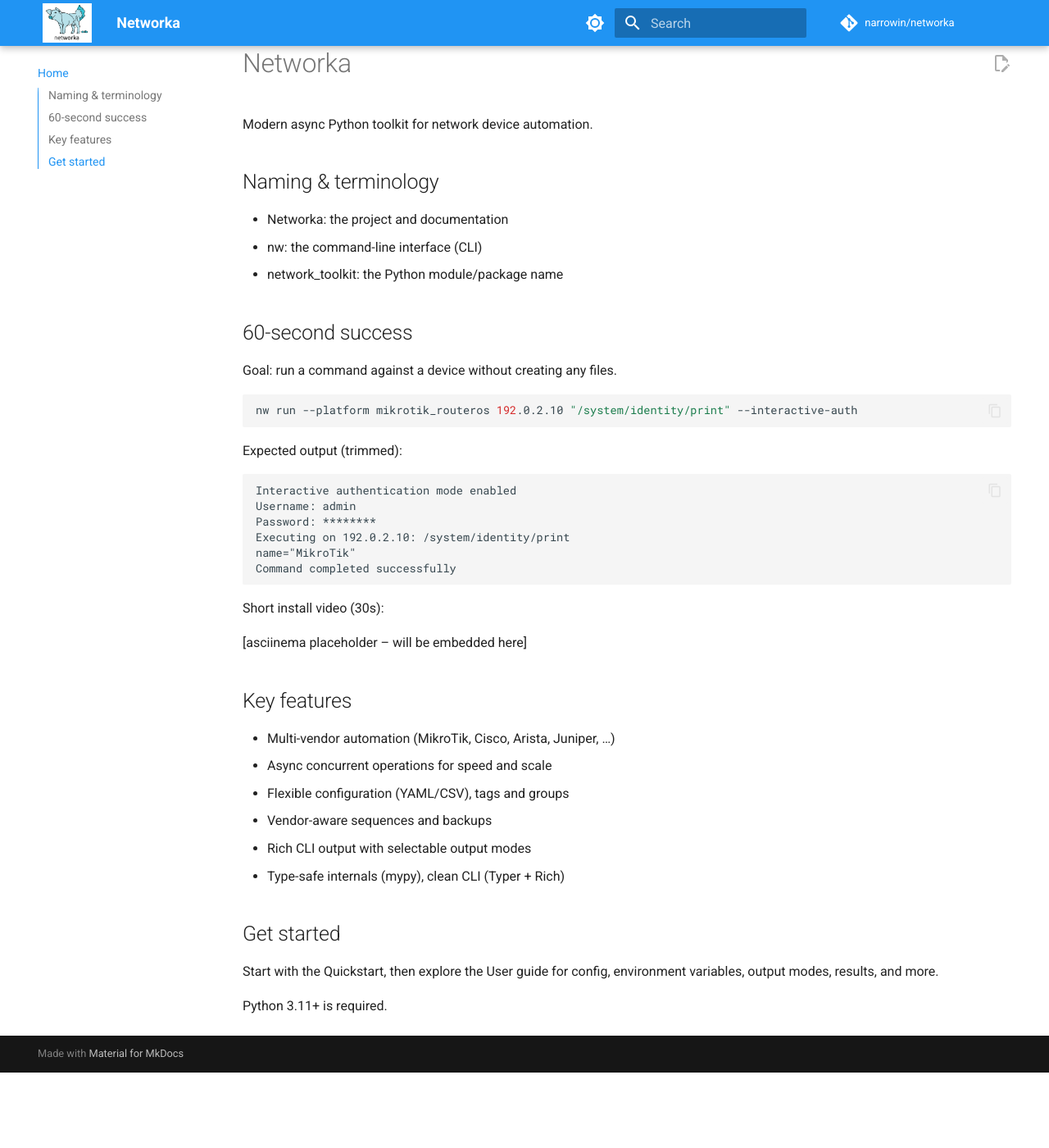
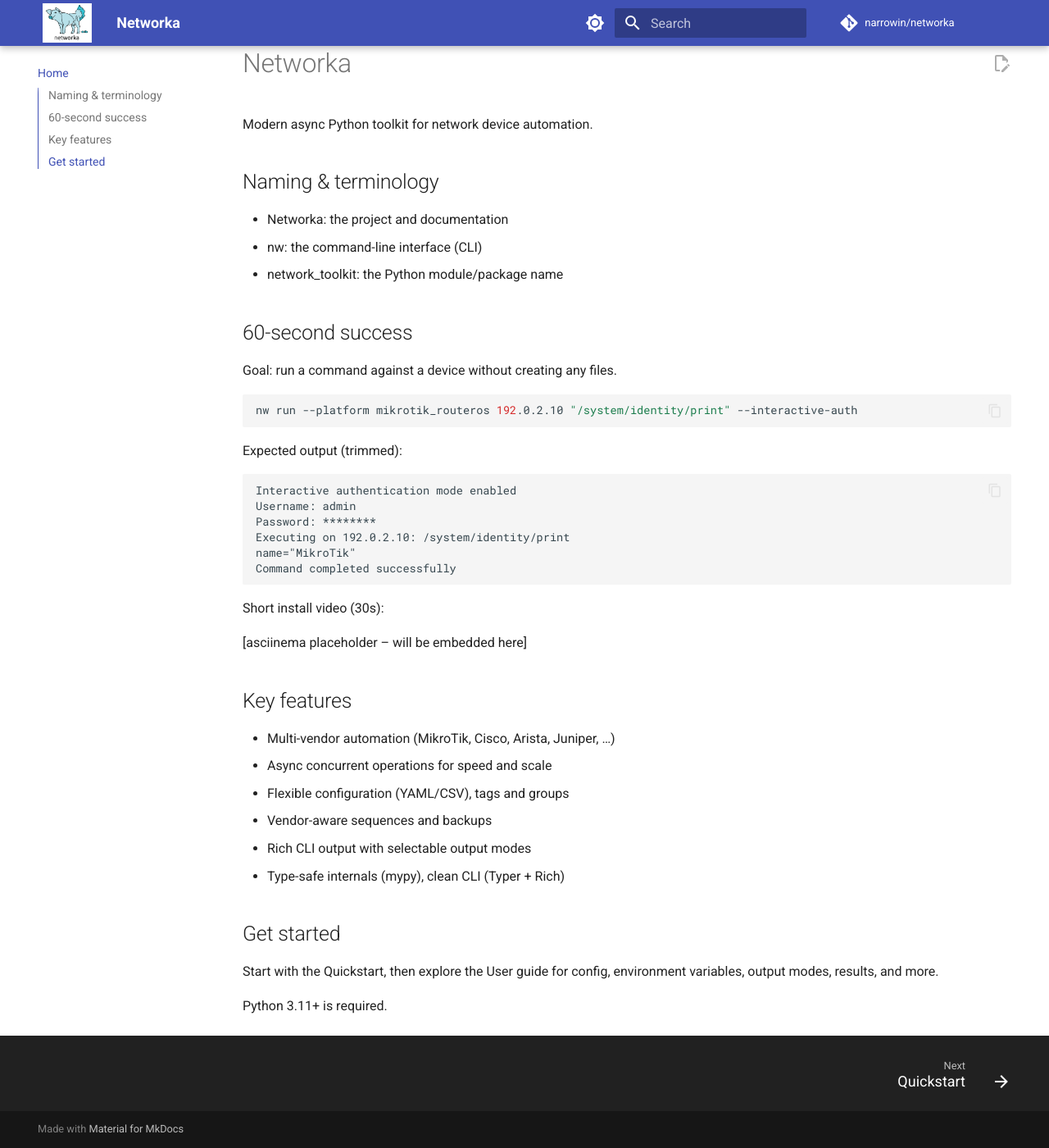
Before and after one commit to narrowin/networka, an MkDocs documentation site: the page built from docs/index.md, in a window 1280 px wide and 1400 px high, scrolled down 97 px. Shown: the whole window at 82% size. Built offline with MkDocs 1.6.1 and Material for MkDocs 9.7.7, drawn with Linux system fonts in a browser that asks for light colours; comment, search, counter and statistics services are not loaded; before the commit the page ends 1405 px from its top, so only the background shows below that.

Commit message:
make the mkdocs theme nicer for dark mode

```diff
--- a/mkdocs.yml
+++ b/mkdocs.yml
@@ -47,16 +47,16 @@
   palette:
     # Palette toggle for light mode
     - scheme: default
-      primary: blue
-      accent: cyan
+      primary: indigo
+      accent: indigo
       toggle:
         icon: material/brightness-7
         name: Switch to dark mode
 
     # Palette toggle for dark mode
     - scheme: slate
-      primary: blue
-      accent: cyan
+      primary: black
+      accent: indigo
       toggle:
         icon: material/brightness-4
         name: Switch to light mode
@@ -65,11 +65,15 @@
     - navigation.sections
     - navigation.top
     - navigation.tracking
+    - navigation.footer
     - toc.integrate
+    - toc.follow
     - content.code.copy
     - content.action.edit
+    - content.tooltips
     - search.suggest
     - search.highlight
+    - search.share
 
 extra_css:
   - assets/stylesheets/extra.css
@@ -95,16 +99,46 @@
             filters: ["!^_"]
 
 markdown_extensions:
+  - abbr
   - admonition
   - attr_list
-  - mkdocs-click
+  - def_list
+  - footnotes
+  - md_in_html
   - toc:
       permalink: true
+  - pymdownx.arithmatex:
+      generic: true
+  - pymdownx.betterem:
+      smart_enable: all
+  - pymdownx.caret
   - pymdownx.details
-  - pymdownx.superfences
+  - pymdownx.emoji:
+      emoji_generator: !!python/name:material.extensions.emoji.to_svg
+      emoji_index: !!python/name:material.extensions.emoji.twemoji
+  - pymdownx.highlight:
+      anchor_linenums: true
+      line_spans: __span
+      pygments_lang_class: true
+  - pymdownx.inlinehilite
+  - pymdownx.keys
+  - pymdownx.mark
+  - pymdownx.smartsymbols
   - pymdownx.snippets:
       check_paths: true
+  - pymdownx.superfences:
+      custom_fences:
+        - name: mermaid
+          class: mermaid
+          format: !!python/name:pymdownx.superfences.fence_code_format
+  - pymdownx.tabbed:
+      alternate_style: true
+      combine_header_slug: true
+  - pymdownx.tasklist:
+      custom_checkbox: true
+  - pymdownx.tilde
   - tables
+  - mkdocs-click
 
 extra:
   announcement: >-
```
